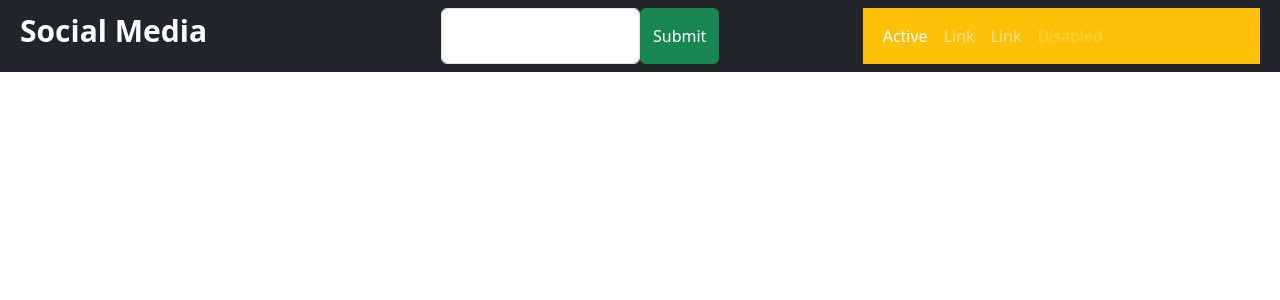
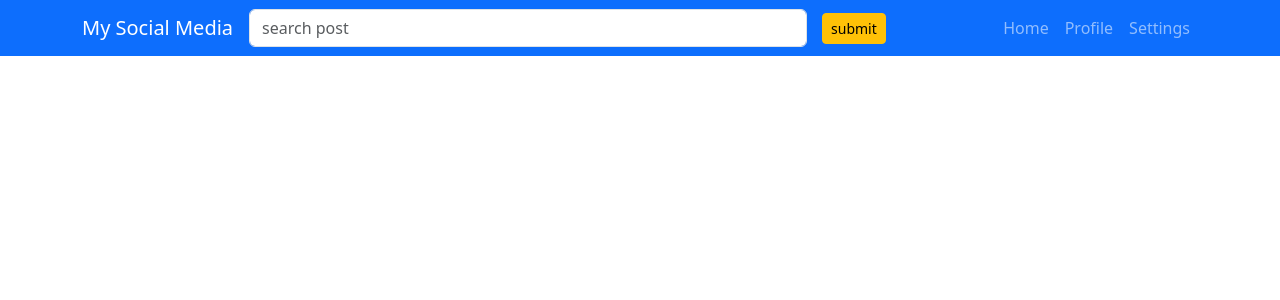
Before and after one commit to rwn3developer/mern-project, a React (Create React App) app in the folder facebookclone/client/: page / in a window 1280 px wide. Shown: the top 300 px of the page. Built offline with nearby package versions, Linux system fonts and the light colour scheme.

Commit message:
topbar-done

```diff
--- a/facebookclone/client/src/component/topbar/Topbar.jsx
+++ b/facebookclone/client/src/component/topbar/Topbar.jsx
@@ -1,41 +1,34 @@
 import React from 'react'
 import './topbar.css'
+import { Link } from 'react-router-dom'
 const Topbar = () => {
     return (
-        <div className='topbar'>
-            <div className='container-fluid'>
-                <div className="row bg-dark p-2">
-                    <div className="col-md-4">
-                        <span style={{ fontSize: "30px", fontWeight: "bold", color: "white" }}>Social Media</span>
-                    </div>
-                    <div className="col-md-4 d-flex">
-                        <input type='text' className='form-control w-50' /><button className='btn btn-success'>Submit</button>
-                    </div>
-                    <div className="col-md-4">
-                        <nav className="navbar navbar-expand-sm bg-warning navbar-dark">
-                            <div className="container-fluid">
-                                <ul className="navbar-nav">
+
+        <nav className="navbar navbar-expand-lg navbar-dark bg-primary">
+            <div className="container">
+                <a className="navbar-brand" href="/">My Social Media</a>
+                <button className="navbar-toggler" type="button" data-toggle="collapse" data-target="#navbarSupportedContent" aria-controls="navbarSupportedContent" aria-expanded="false" aria-label="Toggle navigation">
+                    <span className="navbar-toggler-icon"></span>
+                </button>
+
+                <input type='text' placeholder='search post' className='form-control w-50'/> <button style={{marginLeft : "15px"}} className='btn btn-warning btn-sm'>submit</button>
+
+                <div className="collapse navbar-collapse" id="navbarSupportedContent">
+                    <ul className="navbar-nav ms-auto">
                         <li className="nav-item">
-                                        <a className="nav-link active" href="#">Active</a>
+                            <Link className="nav-link" href="/">Home</Link>
                         </li>
                         <li className="nav-item">
-                                        <a className="nav-link" href="#">Link</a>
+                            <Link className="nav-link" href="/profile">Profile</Link>
                         </li>
                         <li className="nav-item">
-                                        <a className="nav-link" href="#">Link</a>
-                                    </li>
-                                    <li className="nav-item">
-                                        <a className="nav-link disabled" href="#">Disabled</a>
+                            <Link className="nav-link" href="/settings">Settings</Link>
                         </li>
                     </ul>
                 </div>
+            </div>
         </nav>
 
-                    </div>
-                </div>
-            </div>
-
-        </div>
     )
 }
 
```
Lines whose indentation alone changed are shown as unchanged.
